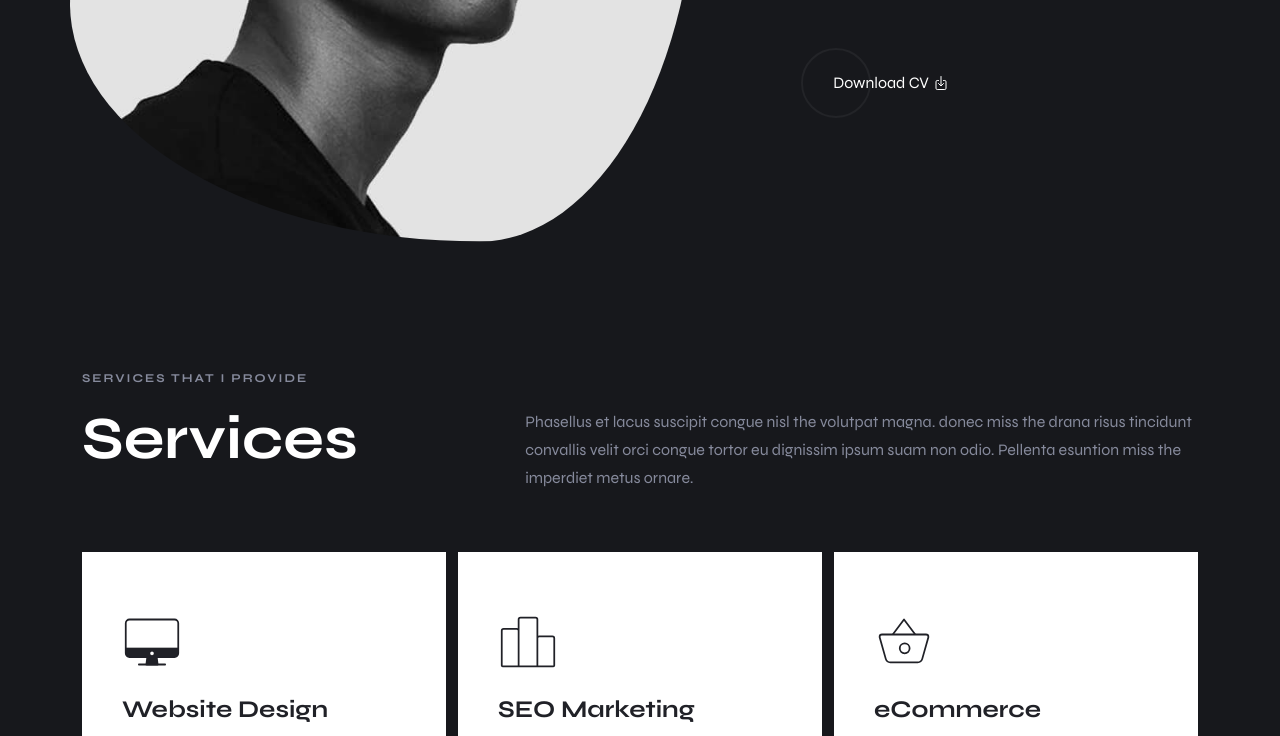
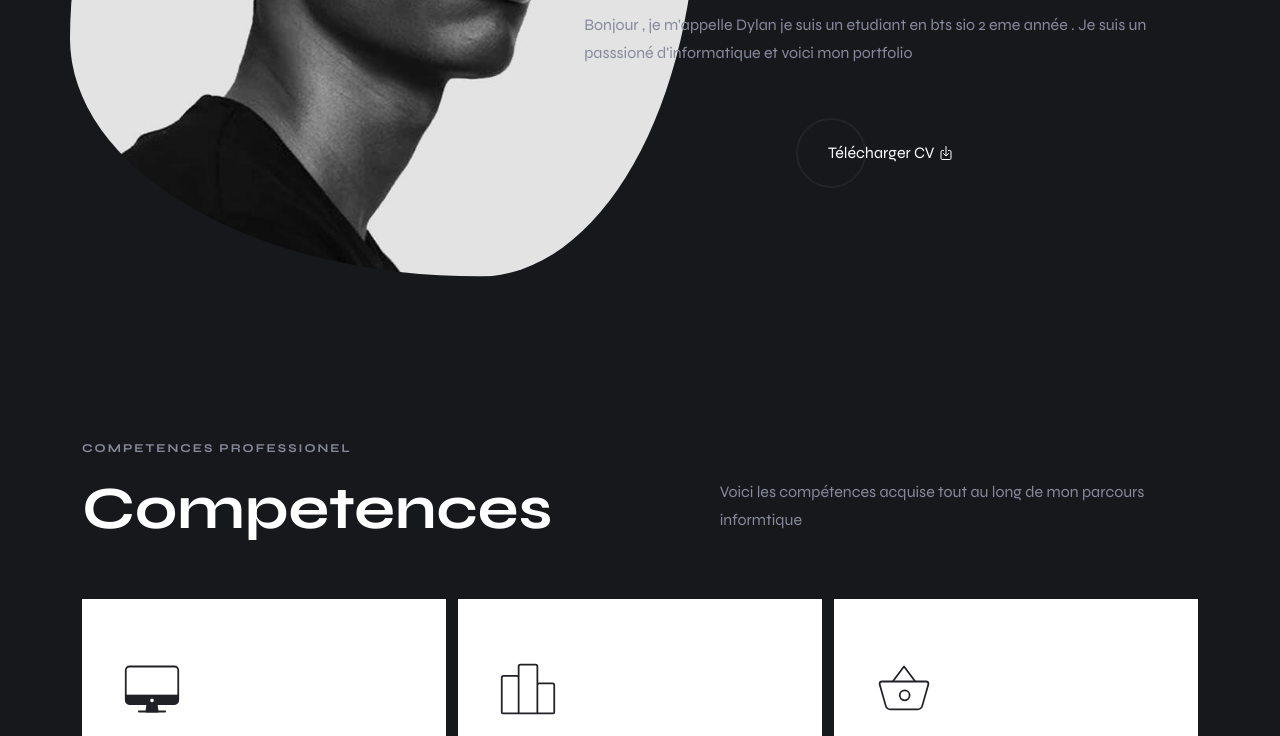
Before and after one commit to Grqeen/Portfolio, a plain HTML site: page index.html in a window 1280 px wide. Shown: the part 502-1238 px from the top of the page. Drawn offline with nearby package versions, Linux system fonts and the light colour scheme.

Commit message:
Changement du style et du contenue

```diff
--- a/index.html
+++ b/index.html
@@ -10,8 +10,8 @@
     - primary meta tags
   -->
   <title>Kane Williams - Web & App Developer</title>
-  <meta name="title" content="Kane Williams - Web & App Developer">
-  <meta name="description" content="This is a personal portfolio html template made by codewithsadee">
+  <meta name="title" content="Ait-eldjoudi Dylan - Developer Back/Front">
+  <meta name="description" content="Mon portfolio professionel">
 
   <!--
     - favicon
@@ -118,10 +118,10 @@
 
           <div class="hero-content">
 
-            <h1 class="h1 hero-title">Kane Williams</h1>
+            <h1 class="h1 hero-title">Ait-eldjoudi Dylan</h1>
 
             <p class="hero-subtitle">
-              Creative Web & App Developer
+              Développeur Web & Applications|
             </p>
 
             <div class="hero-banner">
@@ -129,12 +129,11 @@
             </div>
 
             <p class="section-text">
-              Hi, I’m kane williams and I am creative web & app developer who dream making the world better place by
-              creating captivating products.
+             Bonjour , je m'appelle Dylan je suis un etudiant en bts sio 2 eme année . Je suis un passsioné d'informatique et voici mon portfolio
             </p>
 
             <a href="#" class="btn has-before">
-              <span class="span">Download CV</span>
+              <span class="span">Télécharger CV</span>
 
               <ion-icon name="download-outline" aria-hidden="true"></ion-icon>
             </a>
@@ -159,16 +158,14 @@
 
             <div>
               <p class="section-subtitle">
-                Services That I Provide
+                Competences professionel
               </p>
 
-              <h2 class="h2 section-title" id="service-label">Services</h2>
+              <h2 class="h2 section-title" id="service-label">Competences</h2>
             </div>
 
             <p class="section-text">
-              Phasellus et lacus suscipit congue nisl the volutpat magna. donec miss the drana risus tincidunt convallis
-              velit orci congue tortor eu dignissim ipsum suam non odio. Pellenta esuntion miss the imperdiet metus
-              ornare.
+             Voici les compétences acquise tout au long de mon parcours informtique
             </p>
 
           </div>
@@ -184,7 +181,7 @@
                     <ion-icon name="desktop-outline"></ion-icon>
                   </div>
 
-                  <h3 class="h3 card-title">Website Design</h3>
+                  <h3 class="h3 card-title">Gestion du patrimoine informatique</h3>
 
                   <p class="card-text">
                     Website ravida surna eveti semen the conse tusio anivite dianne one nivam acestion vue artin dictum.
@@ -204,7 +201,7 @@
                     <ion-icon name="podium-outline"></ion-icon>
                   </div>
 
-                  <h3 class="h3 card-title">SEO Marketing</h3>
+                  <h3 class="h3 card-title">Répondre aux incidents</h3>
 
                   <p class="card-text">
                     Website ravida surna eveti semen the conse tusio anivite dianne one nivam acestion vue artin dictum.
@@ -224,7 +221,7 @@
                     <ion-icon name="basket-outline"></ion-icon>
                   </div>
 
-                  <h3 class="h3 card-title">eCommerce</h3>
+                  <h3 class="h3 card-title">Développer la présence en ligne</h3>
 
                   <p class="card-text">
                     Website ravida surna eveti semen the conse tusio anivite dianne one nivam acestion vue artin dictum.
@@ -244,7 +241,7 @@
                     <ion-icon name="color-filter-outline"></ion-icon>
                   </div>
 
-                  <h3 class="h3 card-title">Graphic Design</h3>
+                  <h3 class="h3 card-title">Travailler en mode projet</h3>
 
                   <p class="card-text">
                     Website ravida surna eveti semen the conse tusio anivite dianne one nivam acestion vue artin dictum.
@@ -264,7 +261,7 @@
                     <ion-icon name="megaphone-outline"></ion-icon>
                   </div>
 
-                  <h3 class="h3 card-title">Digital Marketing</h3>
+                  <h3 class="h3 card-title">Mettre à disposition un service</h3>
 
                   <p class="card-text">
                     Website ravida surna eveti semen the conse tusio anivite dianne one nivam acestion vue artin dictum.
@@ -284,7 +281,7 @@
                     <ion-icon name="chatbubbles-outline"></ion-icon>
                   </div>
 
-                  <h3 class="h3 card-title">Social Media</h3>
+                  <h3 class="h3 card-title">Organiser son développement</h3>
 
                   <p class="card-text">
                     Website ravida surna eveti semen the conse tusio anivite dianne one nivam acestion vue artin dictum.
```
